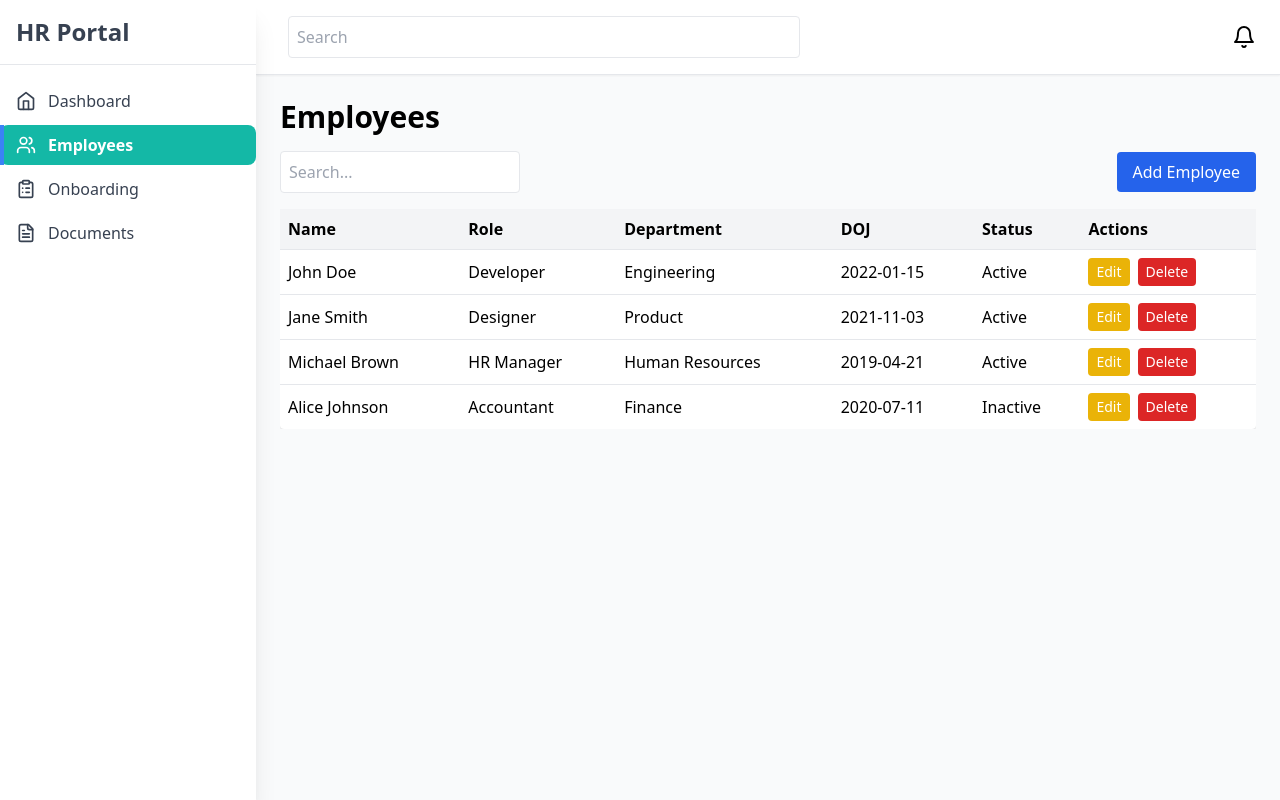
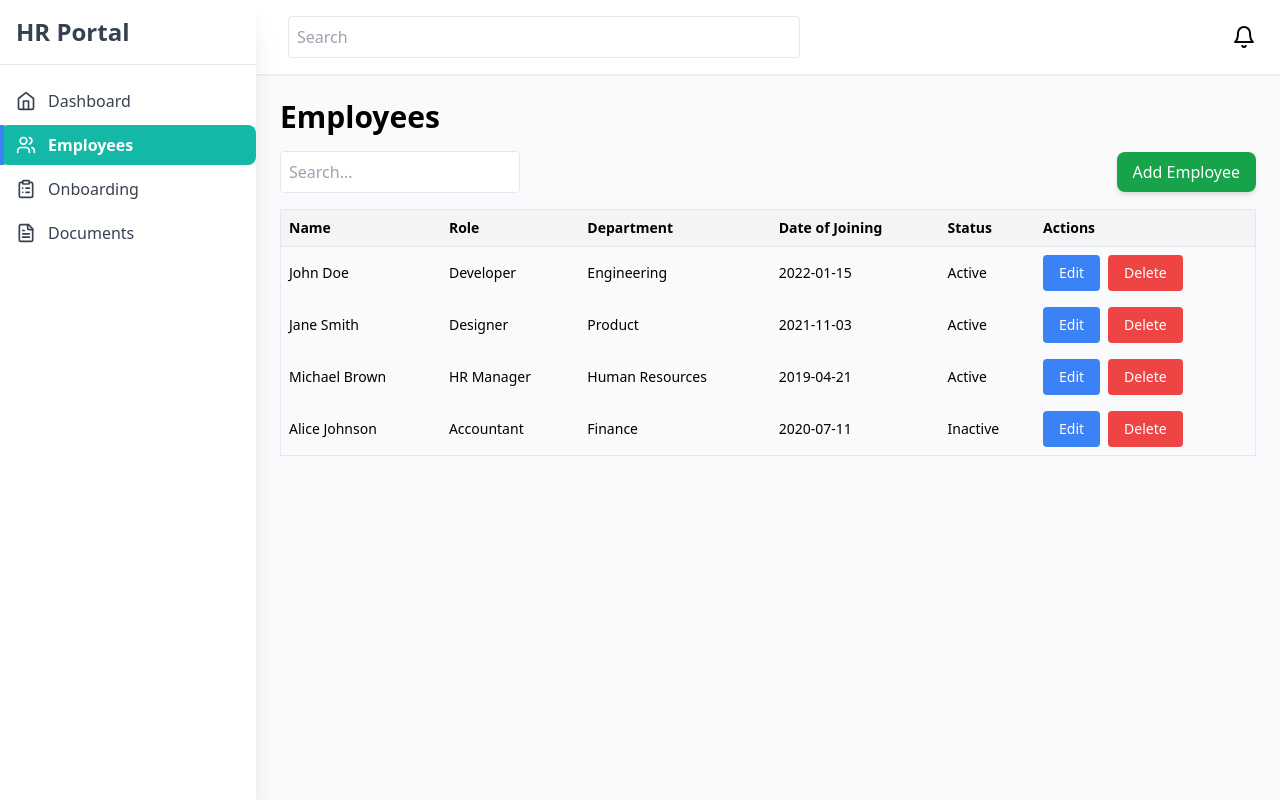
Before and after one commit to Karthikeya-5074/Hr_potal, a React app: page /employees in a window 1280 px wide. Built offline with nearby package versions, Linux system fonts and the light colour scheme.

Commit message:
feat: add responsive employees table

```diff
--- /dev/null
+++ b/src/components/EmployeesTable.jsx
@@ -0,0 +1,55 @@
+import React from 'react';
+
+function EmployeesTable({ employees, onEdit, onDelete }) {
+  if (!employees.length) {
+    return (
+      <p className="text-center text-gray-500 py-4">No employees found.</p>
+    );
+  }
+
+  return (
+    <div className="overflow-x-auto max-w-screen-lg mx-auto">
+      <table className="table-auto w-full border text-left text-sm shadow-md">
+        <thead className="bg-gray-100">
+          <tr>
+            <th className="p-2 border-b">Name</th>
+            <th className="p-2 border-b">Role</th>
+            <th className="p-2 border-b">Department</th>
+            <th className="p-2 border-b whitespace-nowrap">Date of Joining</th>
+            <th className="p-2 border-b">Status</th>
+            <th className="p-2 border-b">Actions</th>
+          </tr>
+        </thead>
+        <tbody>
+          {employees.map((emp) => (
+            <tr key={emp.id} className="even:bg-gray-50">
+              <td className="p-2">{emp.name}</td>
+              <td className="p-2">{emp.role}</td>
+              <td className="p-2">{emp.department}</td>
+              <td className="p-2 whitespace-nowrap">{emp.doj}</td>
+              <td className="p-2">{emp.status}</td>
+              <td className="p-2">
+                <div className="flex flex-col sm:flex-row gap-2">
+                  <button
+                    onClick={() => onEdit(emp)}
+                    className="px-4 py-2 rounded text-white text-sm bg-blue-500 hover:bg-blue-600 transition-all"
+                  >
+                    Edit
+                  </button>
+                  <button
+                    onClick={() => onDelete(emp)}
+                    className="px-4 py-2 rounded text-white text-sm bg-red-500 hover:bg-red-600 transition-all"
+                  >
+                    Delete
+                  </button>
+                </div>
+              </td>
+            </tr>
+          ))}
+        </tbody>
+      </table>
+    </div>
+  );
+}
+
+export default EmployeesTable;
--- a/src/pages/EmployeesPage.jsx
+++ b/src/pages/EmployeesPage.jsx
@@ -1,9 +1,10 @@
-import React, { useState } from 'react';
+import React, { useState, useEffect } from 'react';
 import { useEmployees } from '../context/EmployeeContext';
 import Modal from '../components/Modal';
 import EmployeeForm from '../components/EmployeeForm';
 import ConfirmDialog from '../components/ConfirmDialog';
 import Toast from '../components/Toast';
+import EmployeesTable from '../components/EmployeesTable';
 
 function EmployeesPage() {
   const { employees, addEmployee, updateEmployee, deleteEmployee } = useEmployees();
@@ -12,6 +13,12 @@ function EmployeesPage() {
   const [showForm, setShowForm] = useState(false);
   const [toDelete, setToDelete] = useState(null);
   const [toast, setToast] = useState(null);
+  const [loading, setLoading] = useState(true);
+
+  useEffect(() => {
+    const t = setTimeout(() => setLoading(false), 500);
+    return () => clearTimeout(t);
+  }, []);
 
   const filtered = employees.filter((e) =>
     e.name.toLowerCase().includes(search.toLowerCase())
@@ -57,50 +64,22 @@ function EmployeesPage() {
         />
         <button
           onClick={handleAdd}
-          className="px-4 py-2 bg-blue-600 text-white rounded"
+          className="bg-green-600 hover:bg-green-700 px-4 py-2 rounded-lg text-white shadow-md w-full sm:w-auto text-center"
         >
           Add Employee
         </button>
       </div>
-      <div className="overflow-x-auto">
-        <table className="min-w-full bg-white rounded shadow">
-          <thead>
-            <tr className="bg-gray-100 text-left">
-              <th className="p-2">Name</th>
-              <th className="p-2">Role</th>
-              <th className="p-2">Department</th>
-              <th className="p-2">DOJ</th>
-              <th className="p-2">Status</th>
-              <th className="p-2">Actions</th>
-            </tr>
-          </thead>
-          <tbody>
-            {filtered.map((emp) => (
-              <tr key={emp.id} className="border-t">
-                <td className="p-2">{emp.name}</td>
-                <td className="p-2">{emp.role}</td>
-                <td className="p-2">{emp.department}</td>
-                <td className="p-2 whitespace-nowrap">{emp.doj}</td>
-                <td className="p-2">{emp.status}</td>
-                <td className="p-2 space-x-2">
-                  <button
-                    onClick={() => handleEdit(emp)}
-                    className="px-2 py-1 text-sm bg-yellow-500 text-white rounded"
-                  >
-                    Edit
-                  </button>
-                  <button
-                    onClick={() => setToDelete(emp)}
-                    className="px-2 py-1 text-sm bg-red-600 text-white rounded"
-                  >
-                    Delete
-                  </button>
-                </td>
-              </tr>
-            ))}
-          </tbody>
-        </table>
-      </div>
+      {loading ? (
+        <div className="flex justify-center py-8">
+          <div className="h-8 w-8 border-4 border-blue-500 border-t-transparent rounded-full animate-spin" />
+        </div>
+      ) : (
+        <EmployeesTable
+          employees={filtered}
+          onEdit={handleEdit}
+          onDelete={setToDelete}
+        />
+      )}
 
       <Modal isOpen={showForm} onClose={() => setShowForm(false)}>
         <EmployeeForm
```
